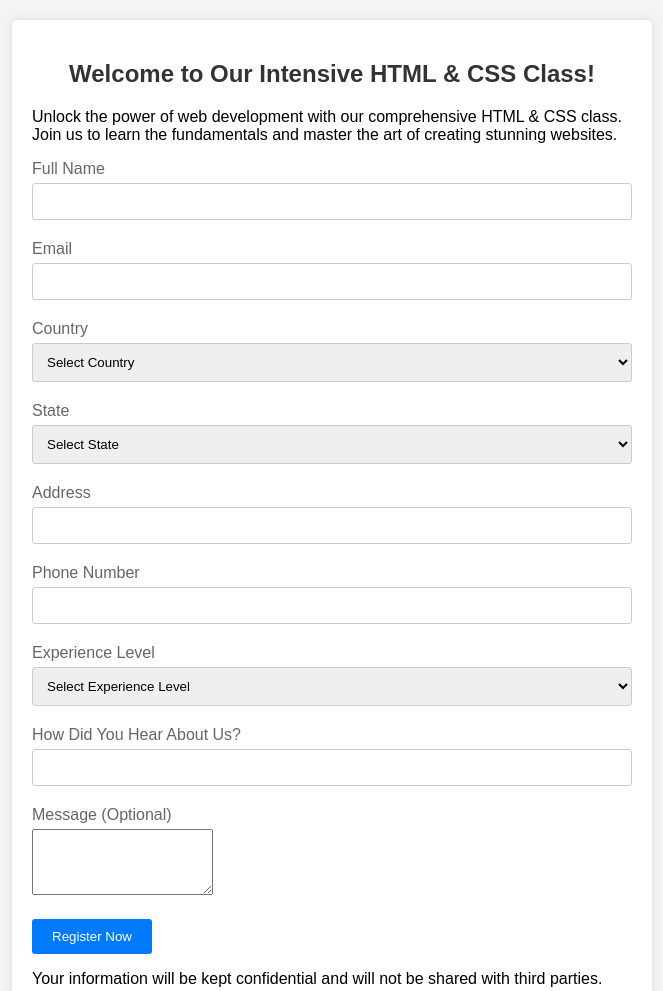
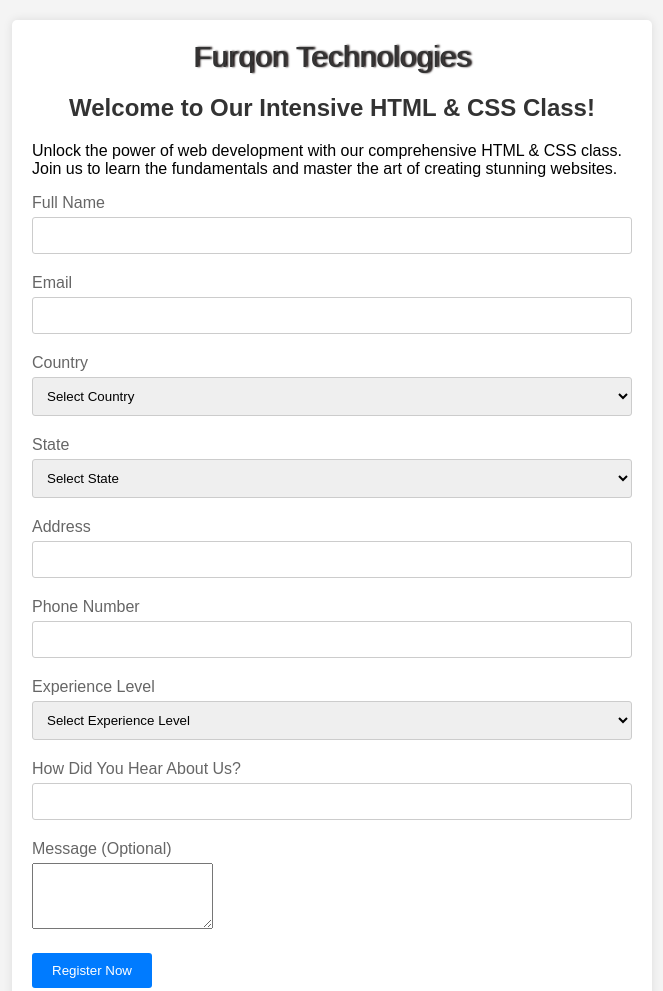
Before and after one commit to furqontechnologies/reg-form, a plain HTML site: page index.html in a window 1280 px wide. Shown: the top 991 px of the page, without its empty margins (308-971 px from the left). Drawn offline with Linux system fonts and the light colour scheme.

Commit message:
Update index.html

```diff
--- a/index.html
+++ b/index.html
@@ -10,6 +10,13 @@ body {
   background-color: #f4f4f4;
   margin: 0;
   padding: 0;
+}
+  .brand-name {
+  text-align: center;
+  color: #333;
+  font-size: 30px;
+  margin-bottom: 10px;
+  text-shadow: 2px 0 2px #0c0303  ;
 }
 .container {
   max-width: 600px;
@@ -54,6 +61,7 @@ input[type="submit"]:hover {
 </head>
 <body>
 <div class="container">
+  <div class="brand-name">Furqon Technologies</div>
   <h2>Welcome to Our Intensive HTML & CSS Class!</h2>
   <p>Unlock the power of web development with our comprehensive HTML & CSS class. Join us to learn the fundamentals and master the art of creating stunning websites.</p>
   <form id="registrationForm" action="https://formspree.io/f/xgegoddp" method="POST">
```
